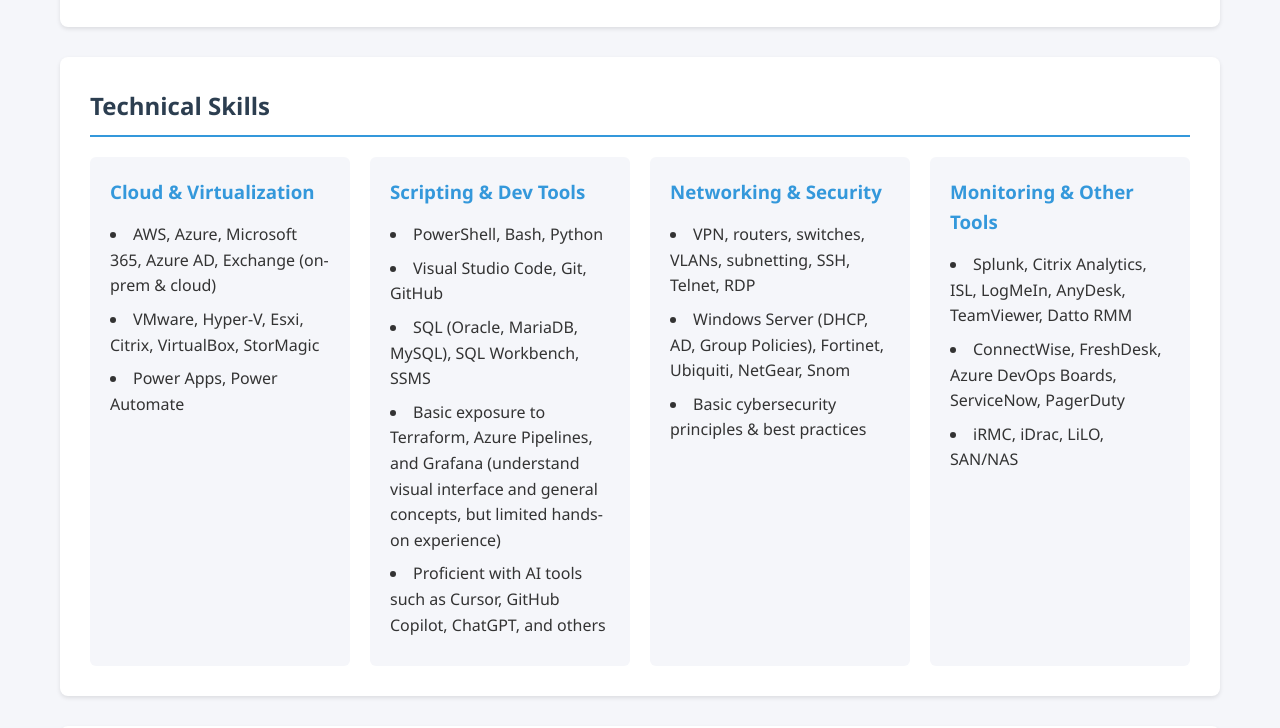
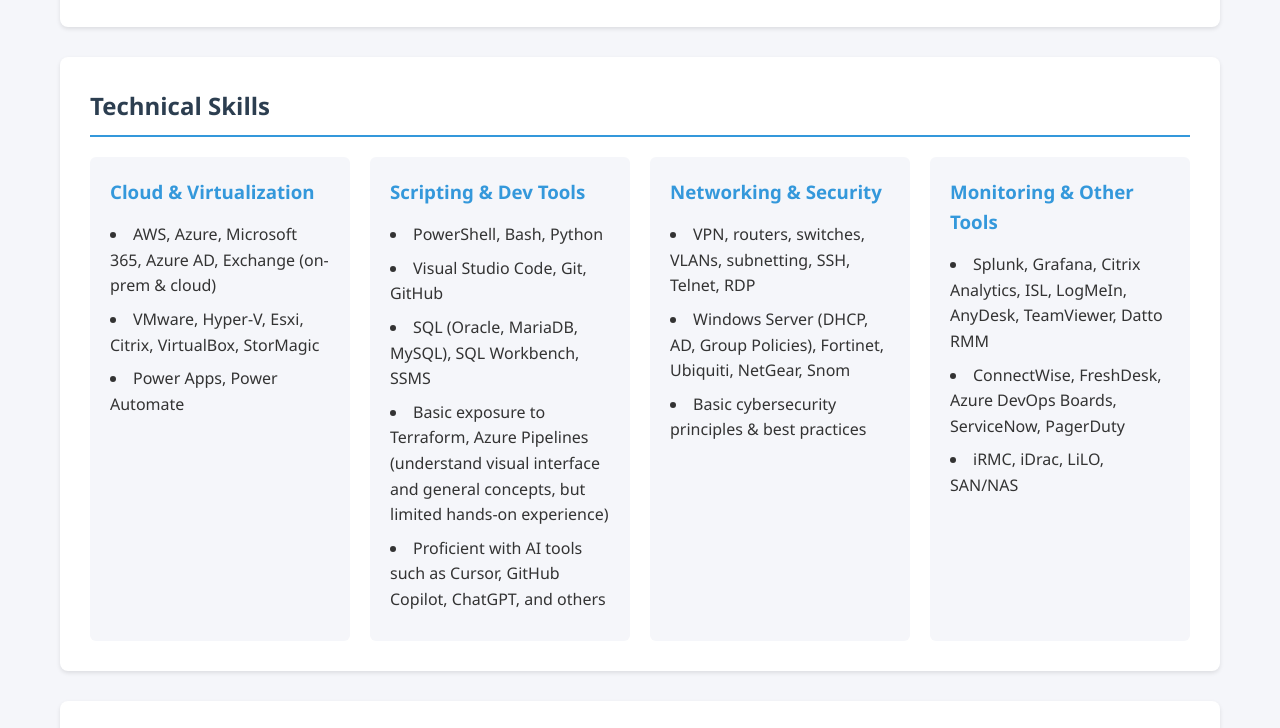
Before and after one commit to AnxiousUK/nerimas-CV, a plain HTML site: page index.html in a window 1280 px wide. Shown: the part 515-1243 px from the top of the page. Drawn offline with Linux system fonts and the light colour scheme.

Commit message:
Moved Grafana to monitoring tools

```diff
--- a/index.html
+++ b/index.html
@@ -46,7 +46,7 @@
                         <li>PowerShell, Bash, Python</li>
                         <li>Visual Studio Code, Git, GitHub</li>
                         <li>SQL (Oracle, MariaDB, MySQL), SQL Workbench, SSMS</li>
-                        <li>Basic exposure to Terraform, Azure Pipelines, and Grafana (understand visual interface and general concepts, but limited hands-on experience)</li>
+                        <li>Basic exposure to Terraform, Azure Pipelines (understand visual interface and general concepts, but limited hands-on experience)</li>
                         <li>Proficient with AI tools such as Cursor, GitHub Copilot, ChatGPT, and others</li>
                     </ul>
                 </div>
@@ -61,7 +61,7 @@
                 <div class="skill-category">
                     <h3>Monitoring & Other Tools</h3>
                     <ul>
-                        <li>Splunk, Citrix Analytics, ISL, LogMeIn, AnyDesk, TeamViewer, Datto RMM</li>
+                        <li>Splunk, Grafana, Citrix Analytics, ISL, LogMeIn, AnyDesk, TeamViewer, Datto RMM</li>
                         <li>ConnectWise, FreshDesk, Azure DevOps Boards, ServiceNow, PagerDuty</li>
                         <li>iRMC, iDrac, LiLO, SAN/NAS</li>
                     </ul>
```
